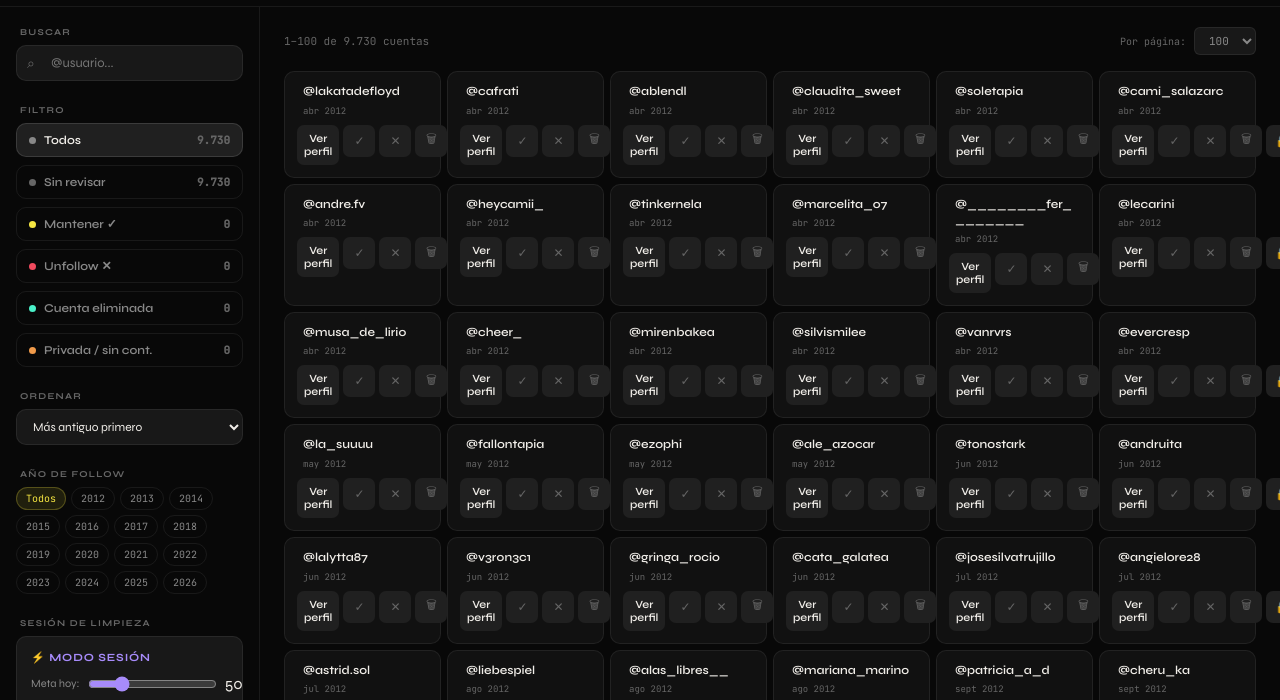
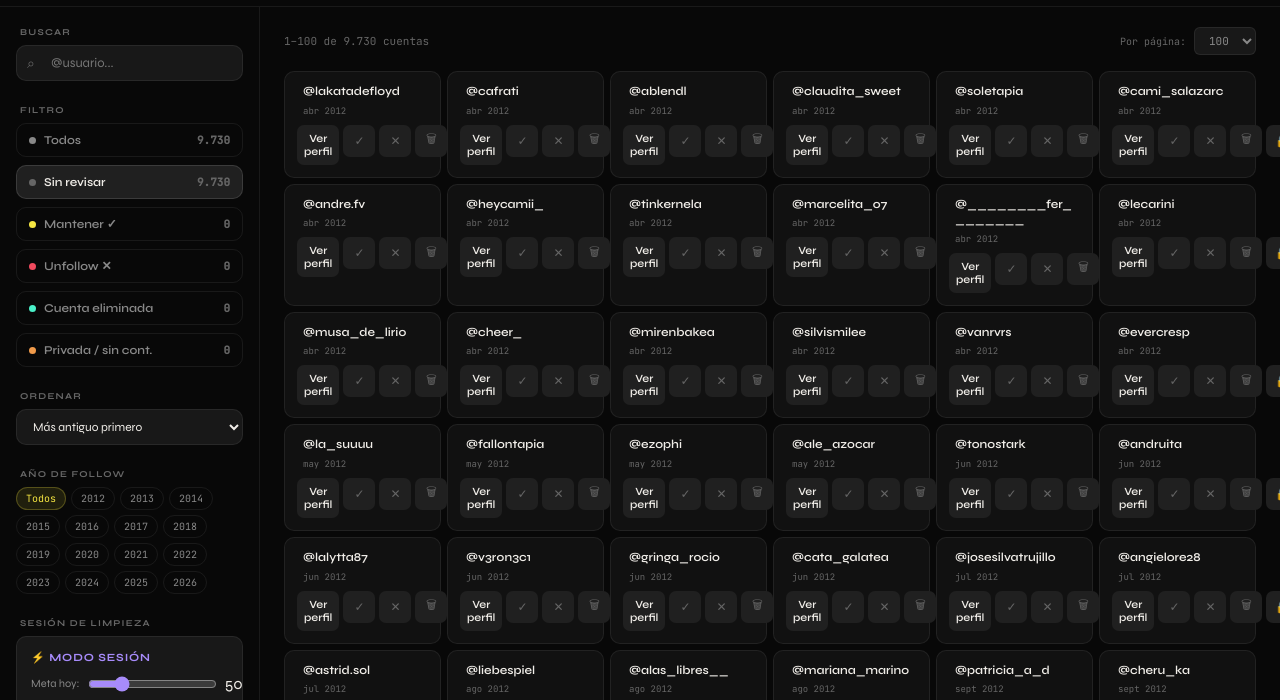
Before and after one commit to juancodedev/unfollow-instagram-users, a website: page index.html in a window 1280 px wide. Shown: the part 67-767 px from the top of the page. Drawn offline with Linux system fonts and the light colour scheme; no server answers.

Commit message:
fix: default filter to pending (unreviewed) accounts
Changes default view from 'all' to 'pending' so users see
unreviewed accounts first. Updated init to call setFilter
for correct initial pill active state.

```diff
--- a/index.html
+++ b/index.html
@@ -784,7 +784,7 @@ body {
   <!-- Filters -->
   <div class="sidebar-section">
     <div class="sidebar-label">Filtro</div>
-    <button class="filter-pill active" id="fp-all"      onclick="setFilter('all')">
+    <button class="filter-pill" id="fp-all"      onclick="setFilter('all')">
       <span class="pill-left"><span class="dot" style="background:var(--muted2)"></span>Todos</span>
       <span class="pill-count" id="fc-all">0</span>
     </button>
@@ -970,7 +970,7 @@ const TOTAL = ACCOUNTS.length;
 // ─── STATE ─────────────────────────────────────────────────────
 let states      = {};  // username -> 'keep'|'unfollow'|'deleted'|'private'
 let currentPage = 1;
-let filter      = 'all';
+let filter      = 'pending';
 let search      = '';
 let yearFilter  = 'all';
 let sessionMode = false;
@@ -1460,8 +1460,7 @@ document.addEventListener('click', function(e) {
 // ─── INIT ──────────────────────────────────────────────────────
 load();
 buildYearChips();
-updateStats();
-render();
+setFilter('pending');
 </script>
 </body>
 </html>
```
